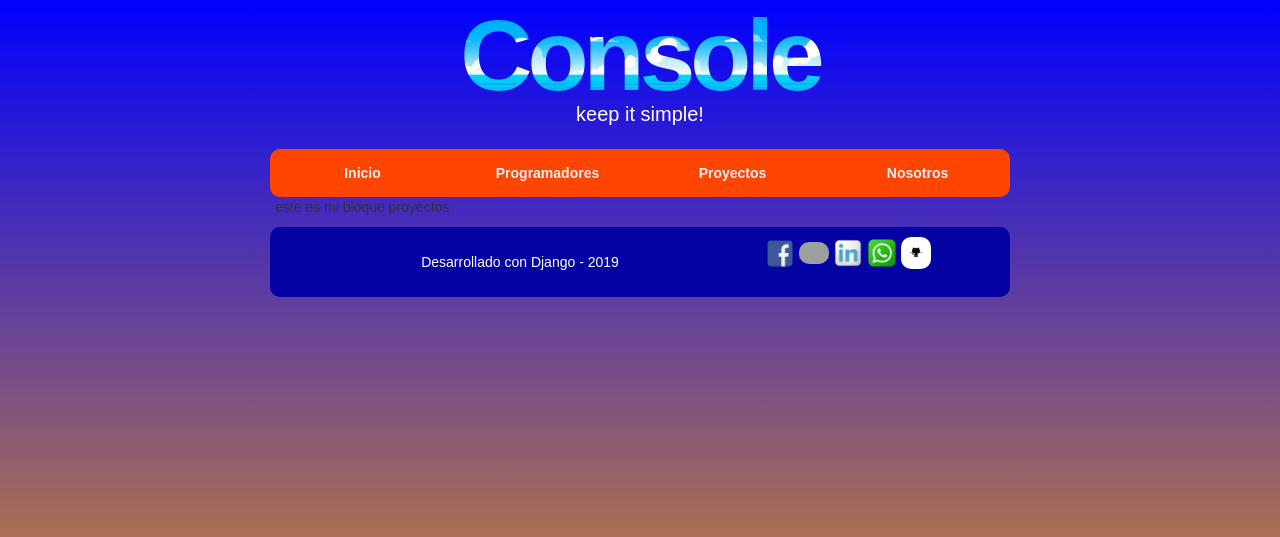
After one commit to Roscow/console_project2, a Django app: template post/templates/post/proyectos.html in a window 1280 px wide. The commit adds this page. Shown: the top 537 px of the page. Run offline with Django 3.2, Linux system fonts and the light colour scheme; the template is opened without the code that fills it, so the values that code supplies are empty; some libraries are stand-ins or nearby versions; grey boxes are pictures that could not be loaded.

Commit message:
added templates programadores, proyectos y listado de programadores

```diff
--- a/post/templates/post/base.html
+++ b/post/templates/post/base.html
@@ -18,14 +18,18 @@
 
                 <nav>
                     <div class="row" id="navbar">
-                        <div class="col-xs-6 col-sm-3 col-md-3 page"><a href="Index.html">Inicio</a></div>
-                        <div class="col-xs-6 col-sm-3 col-md-3 page"><a href="Proyectos.html">Programadores</a></div>
-                        <div class="col-xs-6 col-sm-3 col-md-3 page"><a href="#home">Proyectos</a></div>
-                        <div class="col-xs-6 col-sm-3 col-md-3 page"><a href="Ides.html">Nosotros</a></div>
+                        <div class="col-xs-6 col-sm-3 col-md-3 page"><a href="{% url 'inicio' %}">Inicio</a></div>
+                        <div class="col-xs-6 col-sm-3 col-md-3 page"><a href="{% url 'programadores_list' %}">Programadores</a></div>
+                        <div class="col-xs-6 col-sm-3 col-md-3 page"><a href="{% url 'proyectos_list' %}">Proyectos</a></div>
+                        <div class="col-xs-6 col-sm-3 col-md-3 page"><a href="{% url 'nosotros' %}">Nosotros</a></div>
                     </div>
                 </nav>
+                <!-- contenido-->
+                <div>
+                    {% block content %}
 
-
+                    {% endblock %}
+                </div>
                 <div class="row foot_bar">
                     <div class="col-xs-12 col-lg-8 foot_line">
                         Desarrollado con Django - 2019
@@ -34,7 +38,6 @@
                             <a href="#"><img class="social_link" src="{% static 'img/iconos/face.png' %}"></a>
                             <a href="https://www.youtube.com/channel/UCDCABqHT1jP_HG5ONEEaBOg"><img class="social_link"  src="{% static 'img/iconos/yt.png' %}"></a>
                             <a href="https://www.linkedin.com/in/nicolas-valdes-35aba1154/"><img class="social_link"  src="{% static 'img/iconos/link.png' %}"></a>
-                            <a href="#"><img class="social_link"  src="{% static 'img/iconos/tumb.png' %}"></a>
                             <a href="https://wa.me/+56977619761"><img class="social_link"  src="{% static 'img/iconos/wasap.png' %}"></a>
                             <a href="https://github.com/Roscow/console_project2"><img class="social_link"  src="{% static 'img/iconos/github_icon.jpg' %}"></a>
                     </div>
--- /dev/null
+++ b/post/templates/post/proyectos.html
@@ -0,0 +1,8 @@
+{% extends 'post/base.html' %}
+{% load staticfiles %}
+
+{% block content %}
+
+    <p>este es mi bloque proyectos </p>
+
+{% endblock %}
--- a/post/urls.py
+++ b/post/urls.py
@@ -3,6 +3,8 @@ from . import views
 
 urlpatterns = [
     path('', views.inicio, name='inicio'),
+    path('inicio', views.inicio, name='inicio'),
     path('proyectos', views.proyectos_list, name='proyectos_list'),
     path('programadores', views.programadores_list, name='programadores_list'),
+    path('nosotros', views.nosotros, name='nosotros'),
 ]
```
Also changed, not shown: post/templates/post/nosotros.html (added, +8 -0 lines), post/templates/post/programers.html (added, +19 -0 lines), post/views.py (+5 -2 lines), post/migrations/0001_initial.py (added), post/migrations/__init__.py (added), 1 other file.
